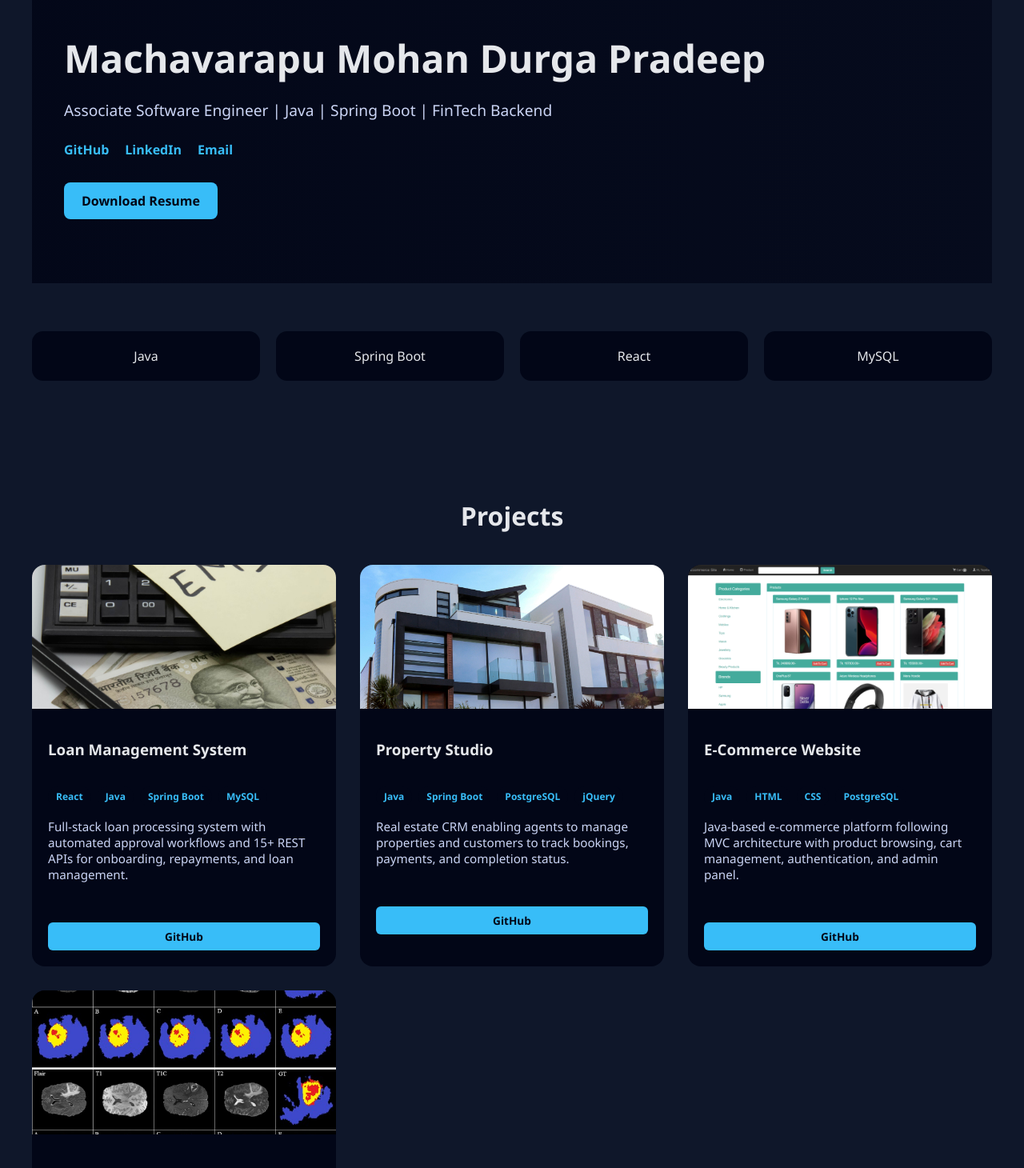
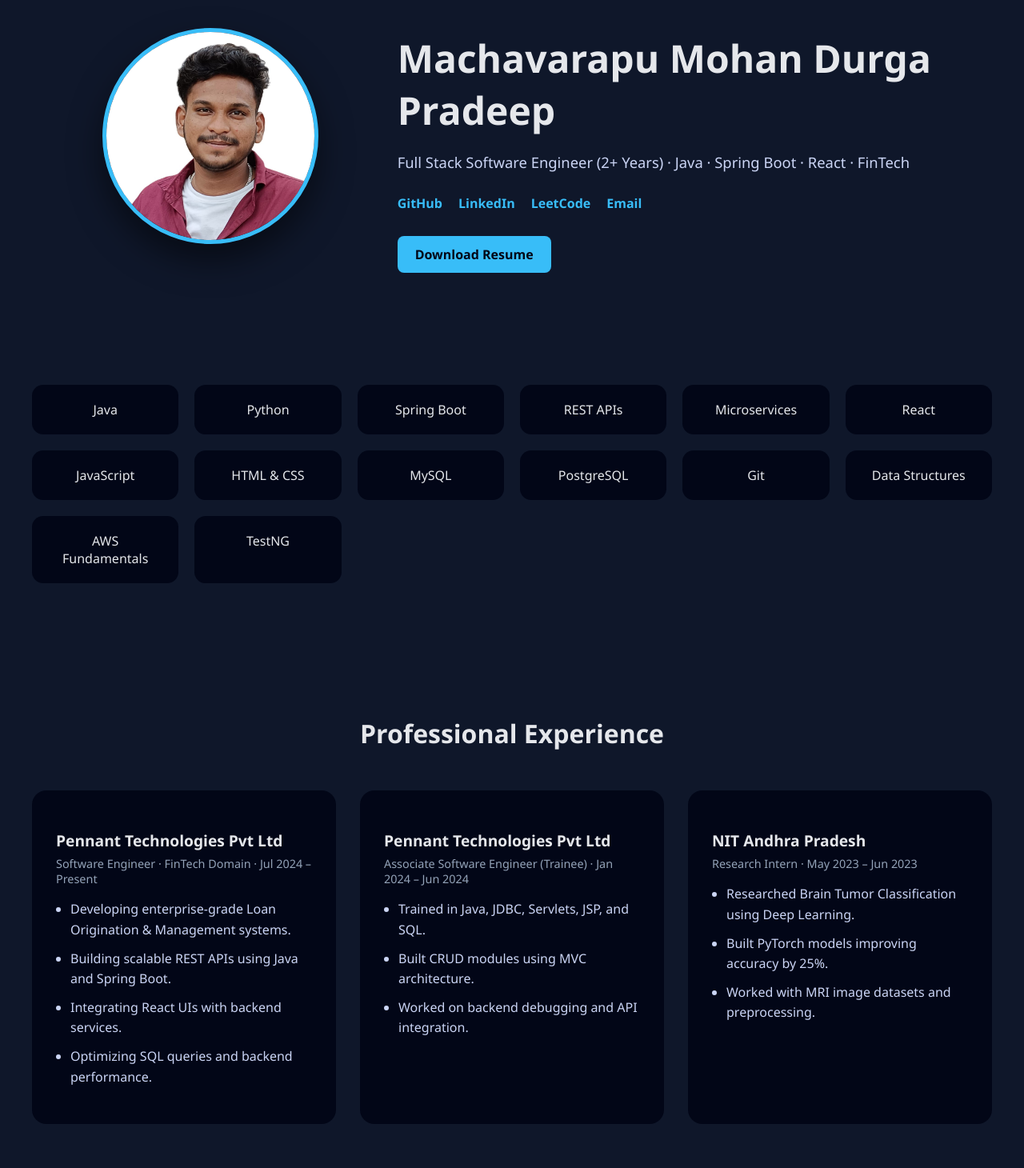
Before and after one commit to Mohanpradeep32/mohan-portfolio, a React (Create React App) app: page / in a window 1280 px wide. Shown: the part 100-1560 px from the top of the page at 80% size. Built offline with nearby package versions, Linux system fonts and the light colour scheme.

Commit message:
Enhance portfolio UI with responsive hero, experience cards, and toast notifications

```diff
--- a/src/App.js
+++ b/src/App.js
@@ -1,9 +1,11 @@
 import { motion } from "framer-motion";
 import "./App.css";
 import emailjs from "emailjs-com";
+import { useState } from "react";
 
 
 export default function App() {
+  const [notification, setNotification] = useState(null);
 
   const sendEmail = (e) => {
     e.preventDefault();
@@ -16,13 +18,26 @@ export default function App() {
         "Qxnrf5eBOqxOFjmXC"
       )
       .then(() => {
-        alert("Message sent successfully!");
+        setNotification({
+          type: "success",
+          message: "Message sent successfully. I’ll get back to you soon!"
+        });
         e.target.reset();
       })
       .catch(() => {
-        alert("Failed to send message");
+        setNotification({
+          type: "error",
+          message: "Something went wrong. Please try again later."
         });
+      });
+
+    // Auto-hide after 4 seconds
+    setTimeout(() => {
+      setNotification(null);
+    }, 4000);
   };
+
+
 
   return (
     <div className="app">
@@ -34,13 +49,24 @@ export default function App() {
           transition={{ duration: 0.6 }}
           className="hero-section"
         >
-        <div className="hero-overlay">
+          <div className="hero-container">
+
+            {/* Left: Profile Image */}
+            <div className="hero-image">
+              <img src="/mohan.jpg" alt="Mohan Pradeep Profile" />
+            </div>
+
+            {/* Right: Details */}
+            <div className="hero-content">
               <h1>Machavarapu Mohan Durga Pradeep</h1>
-          <p>Associate Software Engineer | Java | Spring Boot | FinTech Backend</p>
+              <p className="hero-role">
+                Full Stack Software Engineer (2+ Years) · Java · Spring Boot · React · FinTech
+              </p>
 
               <div className="hero-icons">
                 <a href="https://github.com/Mohanpradeep32" target="_blank" rel="noreferrer">GitHub</a>
                 <a href="https://www.linkedin.com/in/mohan-machavarapu-b00064206/" target="_blank" rel="noreferrer">LinkedIn</a>
+                <a href="https://leetcode.com/u/mohanmachavarapu117/" target="_blank" rel="noreferrer"> LeetCode </a>
                 <a href="mailto:mohanmachavarapu117@gmail.com">Email</a>
               </div>
 
@@ -48,14 +74,78 @@ export default function App() {
                 Download Resume
               </a>
             </div>
+
+          </div>
         </motion.section>
+
 
 
       {/* Skills */}
       <section className="skills">
-        {["Java", "Spring Boot", "React", "MySQL"].map(skill => (
+        {[
+            "Java",
+            "Python",
+            "Spring Boot",
+            "REST APIs",
+            "Microservices",
+            "React",
+            "JavaScript",
+            "HTML & CSS",
+            "MySQL",
+            "PostgreSQL",
+            "Git",
+            "Data Structures",
+            "AWS Fundamentals",
+            "TestNG"
+          ].map(skill => (
           <div className="skill-card" key={skill}>{skill}</div>
         ))}
+      </section>
+
+      {/* Experience */}
+       <section className="experience">
+        <h2>Professional Experience</h2>
+
+        <div className="experience-grid">
+
+          <div className="experience-card">
+            <h3>Pennant Technologies Pvt Ltd</h3>
+            <span className="experience-role">
+              Software Engineer · FinTech Domain · Jul 2024 – Present
+            </span>
+            <ul>
+              <li>Developing enterprise-grade Loan Origination & Management systems.</li>
+              <li>Building scalable REST APIs using Java and Spring Boot.</li>
+              <li>Integrating React UIs with backend services.</li>
+              <li>Optimizing SQL queries and backend performance.</li>
+            </ul>
+          </div>
+
+          <div className="experience-card">
+            <h3>Pennant Technologies Pvt Ltd</h3>
+            <span className="experience-role">
+              Associate Software Engineer (Trainee) · Jan 2024 – Jun 2024
+            </span>
+            <ul>
+              <li>Trained in Java, JDBC, Servlets, JSP, and SQL.</li>
+              <li>Built CRUD modules using MVC architecture.</li>
+              <li>Worked on backend debugging and API integration.</li>
+            </ul>
+          </div>
+
+          <div className="experience-card">
+            <h3>NIT Andhra Pradesh</h3>
+            <span className="experience-role">
+              Research Intern · May 2023 – Jun 2023
+            </span>
+            <ul>
+              <li>Researched Brain Tumor Classification using Deep Learning.</li>
+              <li>Built PyTorch models improving accuracy by 25%.</li>
+              <li>Worked with MRI image datasets and preprocessing.</li>
+            </ul>
+          </div>
+
+        </div>
       </section>
 
       {/* Projects */}
@@ -77,9 +167,11 @@ export default function App() {
             </div>
 
             <p>
-              Full-stack loan processing system with automated approval workflows
-              and 15+ REST APIs for onboarding, repayments, and loan management.
+              Enterprise-grade loan management platform used in FinTech workflows.
+              Built secure REST APIs for customer onboarding, loan approvals,
+              repayments, and EMI calculations, supporting high-volume transactions.
             </p>
+
 
             <div className="project-actions">
               <a href="https://github.com/Mohanpradeep32" target="_blank" rel="noreferrer">
@@ -177,6 +269,13 @@ export default function App() {
         </form>
       </section>
 
+
+      {notification && (
+        <div className={`toast ${notification.type}`}>
+          {notification.message}
+        </div>
+      )}
+
       <footer className="footer">
         © 2026 Mohan Pradeep
       </footer>
--- a/src/index.css
+++ b/src/index.css
@@ -12,106 +12,7 @@ body {
   padding: 20px 40px;
 }
 
-.hero-section {
 
-  position: relative;
-  display: flex;
-  align-items: center;
-}
-
-/* Dark overlay for readability */
-.hero-overlay {
-  width: 100%;
-  background: linear-gradient(
-    to right,
-    rgba(2, 6, 23, 0.92),
-    rgba(2, 6, 23, 0.7)
-  );
-  padding: 80px 40px;
-}
-
-/* Text */
-.hero-overlay h1 {
-  font-size: 3rem;
-  margin-bottom: 10px;
-}
-
-.hero-overlay p {
-  font-size: 1.2rem;
-  color: #cbd5f5;
-  margin-bottom: 25px;
-}
-
-/* Icons / Links */
-.hero-icons {
-  display: flex;
-  gap: 20px;
-  margin-bottom: 30px;
-}
-
-.hero-icons a {
-  color: #38bdf8;
-  text-decoration: none;
-  font-weight: 600;
-}
-
-/* Resume button */
-.resume-btn {
-  display: inline-block;
-  padding: 12px 22px;
-  background: #38bdf8;
-  color: #020617;
-  border-radius: 8px;
-  text-decoration: none;
-  font-weight: 600;
-}
-
-.resume-btn:hover {
-  background: #0ea5e9;
-}
-
-/* Mobile responsiveness */
-@media (max-width: 768px) {
-  .hero-overlay {
-    padding: 60px 20px;
-    text-align: center;
-  }
-
-  .hero-overlay h1 {
-    font-size: 2.2rem;
-  }
-
-  .hero-icons {
-    justify-content: center;
-  }
-}
-
-
-/* Social icons */
-.hero a {
-  color: #38bdf8;
-  margin: 0 10px;
-  font-size: 1.5rem;
-  text-decoration: none;
-}
-
-/* Resume Button */
-.hero .resume-btn {
-  display: inline-flex;
-  align-items: center;
-  gap: 10px;
-  margin-top: 25px;
-  padding: 12px 20px;
-  background: #38bdf8;
-  color: #020617;
-  border-radius: 8px;
-  text-decoration: none;
-  font-weight: 600;
-}
-
-.hero .resume-btn:hover {
-  background: #0ea5e9;
-}
 
 /* Skills */
 .skills {
@@ -275,3 +176,394 @@ body {
 .project-actions a:hover {
   background: #0ea5e9;
 }
+
+
+/* Global */
+body {
+  margin: 0;
+  font-family: "Segoe UI", sans-serif;
+  background-color: #0f172a;
+  color: #e5e7eb;
+}
+
+/* App container */
+.app {
+  min-height: 100vh;
+  padding: 20px 40px;
+}
+
+/* Skills */
+.skills {
+  display: grid;
+  grid-template-columns: repeat(auto-fit, minmax(180px, 1fr));
+  gap: 20px;
+  padding: 60px 0;
+}
+
+.skill-card {
+  background: #020617;
+  padding: 20px;
+  border-radius: 14px;
+  text-align: center;
+  font-weight: 500;
+}
+
+/* Footer */
+.footer {
+  text-align: center;
+  padding: 30px;
+  color: #94a3b8;
+  font-size: 0.9rem;
+}
+
+
+/* Projects */
+.projects {
+  padding: 60px 0;
+}
+
+.projects h2 {
+  text-align: center;
+  margin-bottom: 40px;
+  font-size: 2rem;
+}
+
+.project-grid {
+  display: grid;
+  grid-template-columns: repeat(auto-fit, minmax(280px, 1fr));
+  gap: 30px;
+}
+
+.project-card {
+  background: #020617;
+  border-radius: 16px;
+  overflow: hidden;
+  transition: transform 0.3s;
+}
+
+.project-card:hover {
+  transform: translateY(-6px);
+}
+
+.project-card img {
+  width: 100%;
+  height: 180px;
+  object-fit: cover;
+}
+
+.project-card h3 {
+  padding: 15px 20px 5px;
+}
+
+.project-card p {
+  padding: 0 20px 20px;
+  color: #cbd5f5;
+  font-size: 0.95rem;
+}
+
+
+/* Contact */
+.contact {
+  max-width: 600px;
+  margin: 0 auto;
+  padding: 60px 0;
+  text-align: center;
+}
+
+.contact h2 {
+  margin-bottom: 30px;
+}
+
+.contact form {
+  display: flex;
+  flex-direction: column;
+  gap: 15px;
+}
+
+.contact input,
+.contact textarea {
+  padding: 12px;
+  border-radius: 8px;
+  border: none;
+  background: #020617;
+  color: #e5e7eb;
+}
+
+.contact button {
+  padding: 12px;
+  border: none;
+  border-radius: 8px;
+  background: #38bdf8;
+  color: #020617;
+  font-weight: 600;
+  cursor: pointer;
+}
+
+.contact button:hover {
+  background: #0ea5e9;
+}
+
+
+/* Tech stack badges */
+.tech-badges {
+  display: flex;
+  flex-wrap: wrap;
+  gap: 8px;
+  padding: 10px 20px 0;
+}
+
+.tech-badges span {
+  background: #020617;
+  color: #38bdf8;
+  padding: 4px 10px;
+  border-radius: 12px;
+  font-size: 0.75rem;
+  font-weight: 600;
+}
+
+/* Project buttons */
+.project-actions {
+  display: flex;
+  gap: 12px;
+  padding: 15px 20px 20px;
+}
+
+.project-actions a {
+  flex: 1;
+  text-align: center;
+  padding: 8px 0;
+  background: #38bdf8;
+  color: #020617;
+  text-decoration: none;
+  border-radius: 6px;
+  font-size: 0.85rem;
+  font-weight: 600;
+}
+
+.project-actions a:hover {
+  background: #0ea5e9;
+}
+
+
+/* EXPERIENCE SECTION */
+.experience {
+  padding: 80px 0;
+}
+
+.experience h2 {
+  text-align: center;
+  margin-bottom: 50px;
+  font-size: 2rem;
+}
+
+/* Grid layout like projects */
+.experience-grid {
+  display: grid;
+  grid-template-columns: repeat(auto-fit, minmax(280px, 1fr));
+  gap: 30px;
+  max-width: 1200px;
+  margin: 0 auto;
+}
+
+/* Experience card */
+.experience-card {
+  background: #020617;
+  padding: 30px;
+  border-radius: 18px;
+  transition: transform 0.3s ease, box-shadow 0.3s ease;
+  cursor: default;
+}
+
+/* POP-UP EFFECT */
+.experience-card:hover {
+  transform: translateY(-8px);
+  box-shadow: 0 20px 40px rgba(56, 189, 248, 0.25);
+}
+
+/* Title */
+.experience-card h3 {
+  margin-bottom: 6px;
+  font-size: 1.2rem;
+}
+
+/* Role line */
+.experience-role {
+  display: block;
+  color: #94a3b8;
+  font-size: 0.9rem;
+  margin-bottom: 15px;
+}
+
+/* List */
+.experience-card ul {
+  padding-left: 18px;
+}
+
+.experience-card li {
+  margin-bottom: 10px;
+  line-height: 1.6;
+  color: #cbd5f5;
+}
+
+/* Mobile spacing */
+@media (max-width: 768px) {
+  .experience {
+    padding: 60px 0;
+  }
+
+  .experience-card {
+    padding: 22px;
+  }
+}
+
+
+
+/* Toast Notification */
+.toast {
+  position: fixed;
+  bottom: 30px;
+  right: 30px;
+  padding: 14px 20px;
+  border-radius: 10px;
+  font-weight: 600;
+  font-size: 0.95rem;
+  box-shadow: 0 10px 30px rgba(0, 0, 0, 0.4);
+  animation: slideIn 0.4s ease;
+  z-index: 1000;
+}
+
+/* Success */
+.toast.success {
+  background: #22c55e;
+  color: #022c22;
+}
+
+/* Error */
+.toast.error {
+  background: #ef4444;
+  color: #fff;
+}
+
+/* Animation */
+@keyframes slideIn {
+  from {
+    opacity: 0;
+    transform: translateY(20px);
+  }
+  to {
+    opacity: 1;
+    transform: translateY(0);
+  }
+}
+
+/* Mobile */
+@media (max-width: 768px) {
+  .toast {
+    right: 20px;
+    left: 20px;
+    text-align: center;
+  }
+}
+
+
+/* HERO SECTION - SPLIT LAYOUT */
+.hero-section {
+  padding: 80px 40px;
+}
+
+.hero-container {
+  display: flex;
+  align-items: center;
+  justify-content: center;
+  gap: 60px;
+  max-width: 1100px;
+  margin: 0 auto;
+}
+
+/* Profile Image */
+.hero-image {
+  flex: 1;
+  display: flex;
+  justify-content: center;
+}
+
+.hero-image img:hover {
+  box-shadow:
+    0 0 0 6px rgba(56, 189, 248, 0.15),
+    0 25px 60px rgba(56, 189, 248, 0.6);
+}
+
+
+.hero-image img {
+  width: 260px;
+  height: 260px;
+  border-radius: 50%;
+  object-fit: cover;
+  border: 5px solid #38bdf8;
+  box-shadow: 0 20px 40px rgba(0, 0, 0, 0.5);
+}
+
+/* Content */
+.hero-content {
+  flex: 2;
+}
+
+.hero-content h1 {
+  font-size: 3rem;
+  margin-bottom: 12px;
+}
+
+.hero-role {
+  font-size: 1.15rem;
+  color: #cbd5f5;
+  margin-bottom: 25px;
+  line-height: 1.6;
+}
+
+/* Links */
+.hero-icons {
+  display: flex;
+  gap: 20px;
+  margin-bottom: 30px;
+}
+
+.hero-icons a {
+  color: #38bdf8;
+  text-decoration: none;
+  font-weight: 600;
+}
+
+.hero-icons a:hover {
+  color: #0ea5e9;
+}
+
+/* Resume Button */
+.resume-btn {
+  display: inline-block;
+  padding: 12px 22px;
+  background: #38bdf8;
+  color: #020617;
+  border-radius: 8px;
+  text-decoration: none;
+  font-weight: 600;
+}
+
+.resume-btn:hover {
+  background: #0ea5e9;
+}
+
+/* MOBILE RESPONSIVE */
+@media (max-width: 768px) {
+  .hero-container {
+    flex-direction: column;
+    text-align: center;
+  }
+
+  .hero-content h1 {
+    font-size: 2.2rem;
+  }
+
+  .hero-icons {
+    justify-content: center;
+  }
+}
```
Lines whose indentation alone changed are shown as unchanged.
